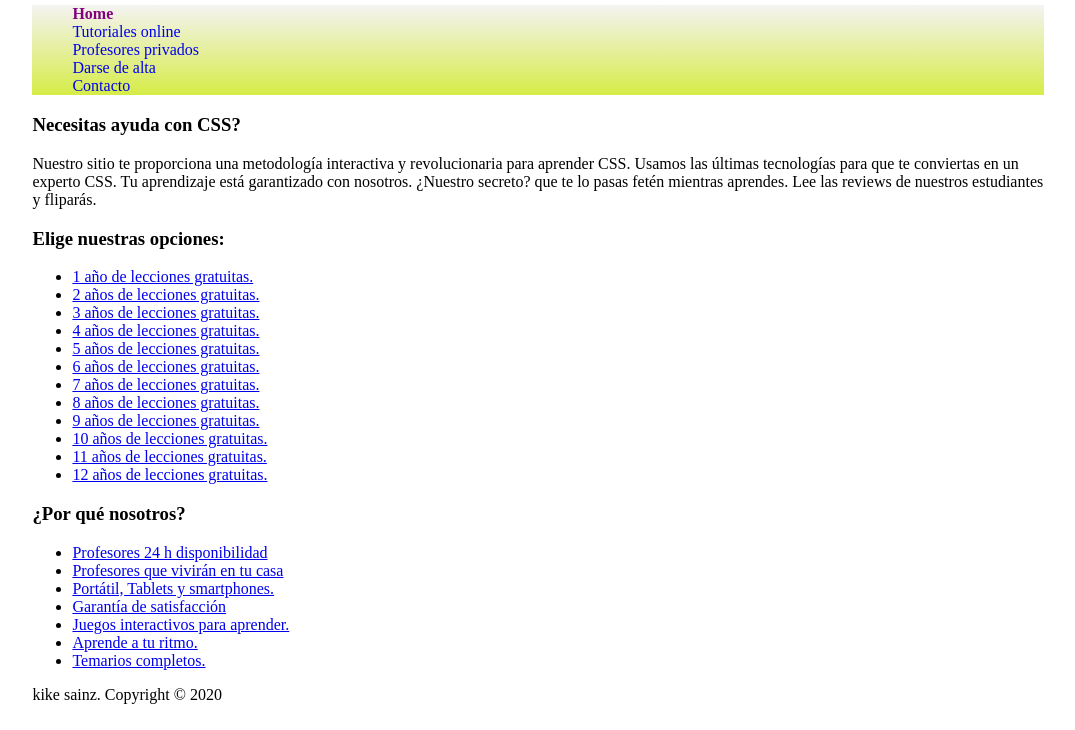
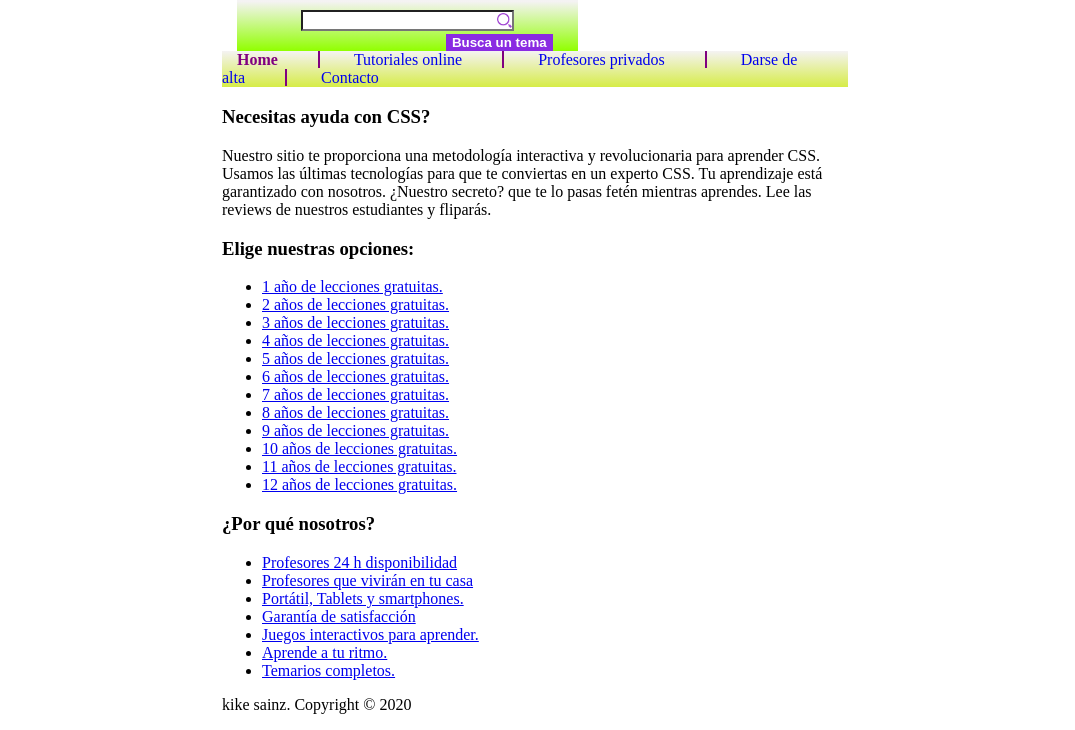
Before and after one commit to daniel2002ccr/DIW, a plain HTML site: page AprendeCSS/AprendeCSS/html/index.html in a window 1280 px wide. Shown: the part 73-803 px from the top of the page, without its empty margins (102-1177 px from the left). Drawn offline with Linux system fonts and the light colour scheme.

Commit message:
AprendeCSS avance

```diff
--- a/AprendeCSS/AprendeCSS/css/styling.css
+++ b/AprendeCSS/AprendeCSS/css/styling.css
@@ -1,5 +1,5 @@
 #container{
-    width: 80%;
+    width: 50%;
     margin: auto;
 }
 #brand a{
@@ -10,11 +10,11 @@
 }
 #searchBox{
     background: linear-gradient(to bottom, #f0eeeeb7 25%, #91ff00 100%);
-    width: 33%;
+    width: 46%;
     height: 16px;
-    margin-top: -30px;
+    margin-top: -20px;
     float: right;
-    margin-left: 60px;
+    margin-left: 15px;
     text-align: center;
     padding: 25px;
     float: left;
@@ -25,16 +25,25 @@
     font-weight: bolder;
     color: white;
     border: none;
+    float: right;
+    margin-top: 3px;
 
 }
 .text{
     display: inline-block;
     vertical-align: middle;
     color: orange;
+    background-image: url(../imagenes/search.png);
+    background-position: right;
+    background-repeat: no-repeat;
+    padding-right: 30px;
+    background-size: 15px;
+
 }
 #menu{
     clear: both;
     background: linear-gradient(to bottom, #f0eeeeb7,#D6EC47);
+    width: 99%;
 }
 #menu ul{
     list-style-type: none;
@@ -47,3 +56,20 @@
     font-weight: bolder;
 
 }
+#menu ul {
+    list-style: none;
+    padding: 0;
+    margin: 0;
+
+  }
+
+  #menu li {
+    display: inline;
+    margin-right: 10px;
+    margin: 15px;
+    border-right: 2px solid purple;
+    padding-right: 40px;
+}
+#menu li:last-child {
+    border-right: none;
+  }
```
Also changed, not shown: AprendeCSS/AprendeCSS/imagenes/arrow.png (added), AprendeCSS/AprendeCSS/imagenes/search.png (added), AprendeCSS/AprendeCSS/imagenes/tick.png (added).
